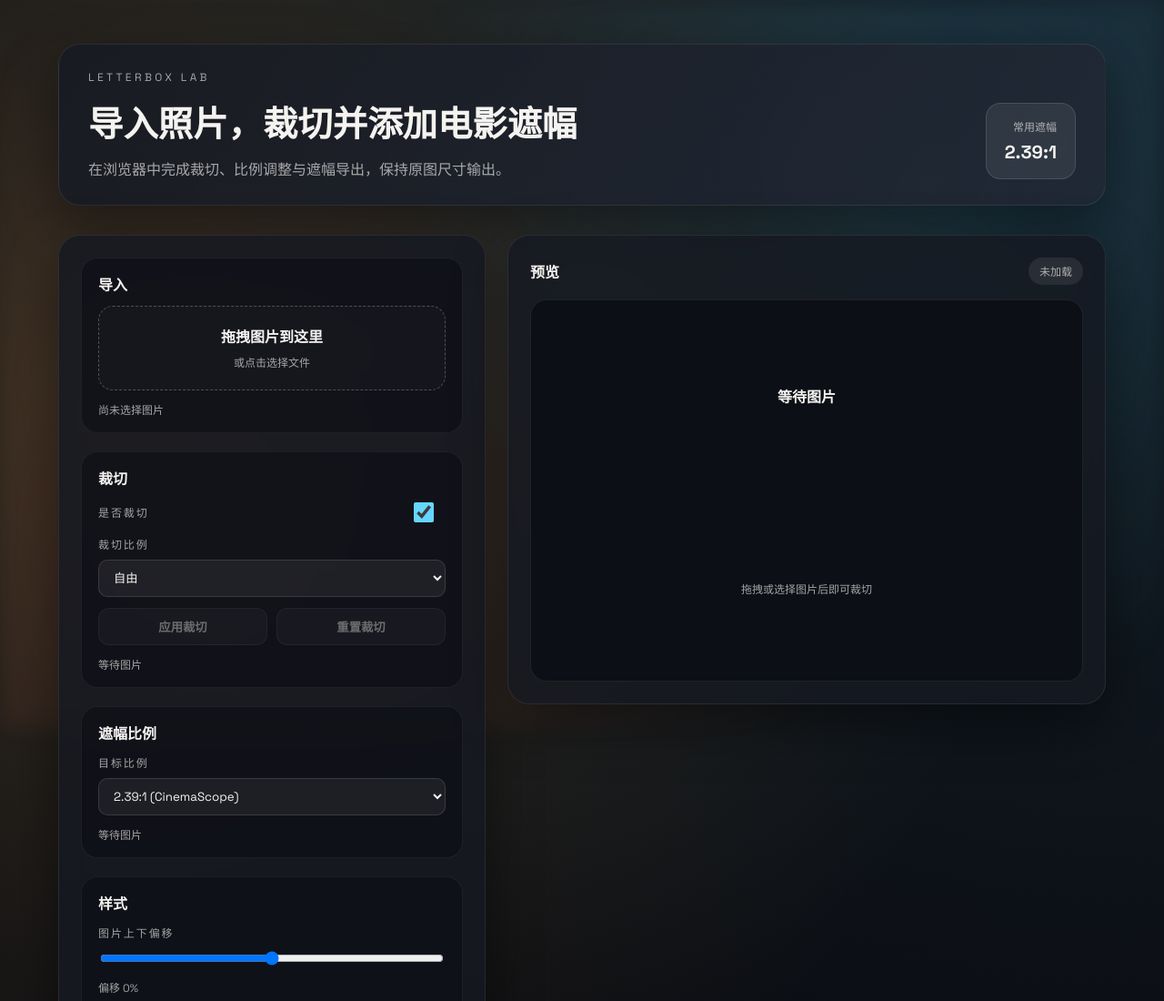
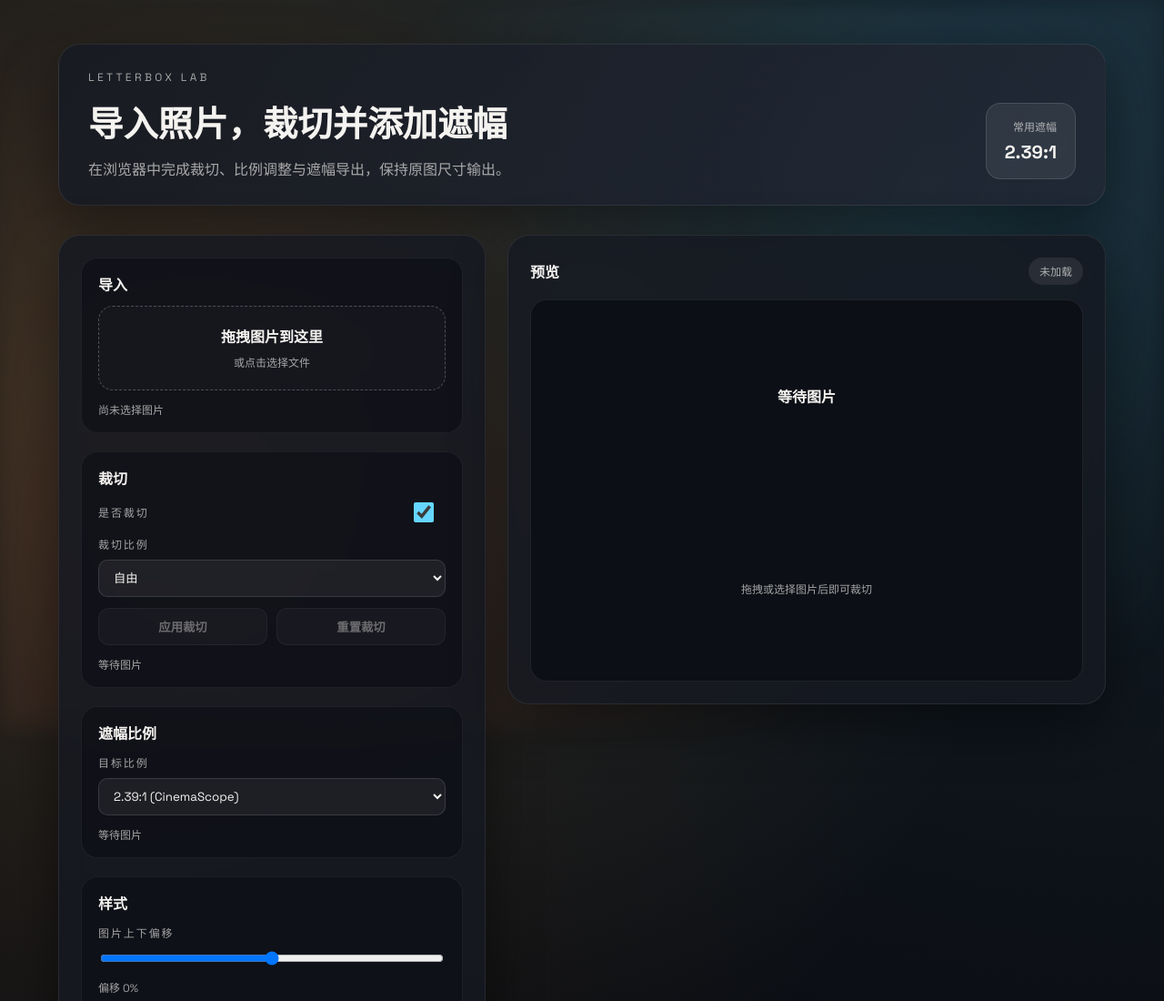
Before and after one commit to RaSteaks/Add-letterbox-to-photo-, a plain HTML site: page index.html in a window 1280 px wide. Shown: the top 1100 px of the page at 91% size. Drawn offline with Linux system fonts and the light colour scheme; a web font is replaced by a local one.

Commit message:
Update index.html

```diff
--- a/index.html
+++ b/index.html
@@ -12,7 +12,7 @@
     <header class="hero">
       <div>
         <p class="eyebrow">Letterbox Lab</p>
-        <h1>导入照片，裁切并添加电影遮幅</h1>
+        <h1>导入照片，裁切并添加遮幅</h1>
         <p class="sub">在浏览器中完成裁切、比例调整与遮幅导出，保持原图尺寸输出。</p>
       </div>
       <div class="ratio-badge">
```
